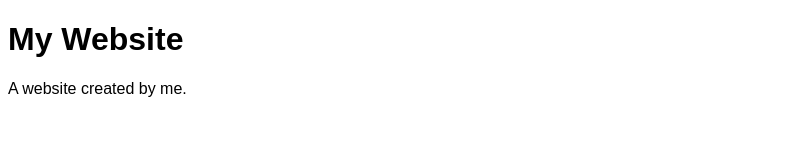
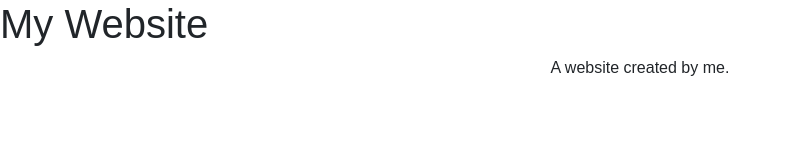
Before and after one commit to CS272-F25/p12, a plain HTML site: page index.html in a window 1280 px wide. Shown: the whole page, without its empty margins (0-788 px from the left). Drawn offline with Linux system fonts and the light colour scheme.

Commit message:
Added local bootstrap files

```diff
--- a/index.html
+++ b/index.html
@@ -4,6 +4,8 @@
 		<title>Page Title</title>
 		<meta charset="UTF-8" />
 		<meta name="viewport" content="width=device-width, initial-scale=1" />
+		<link rel="stylesheet" href="bootstrap.min.css" />
+		<script src="bootstrap.bundle.min.js"></script>
 		<style>
 			body {
 				font-family: Arial, Helvetica, sans-serif;
@@ -12,6 +14,6 @@
 	</head>
 	<body>
 		<h1>My Website</h1>
-		<p>A website created by me.</p>
+		<p class="text-center"">A website created by me.</p>
 	</body>
 </html>
```
Also changed, not shown: bootstrap.bundle.min.js (added), bootstrap.min.css (added), main.css (added).
